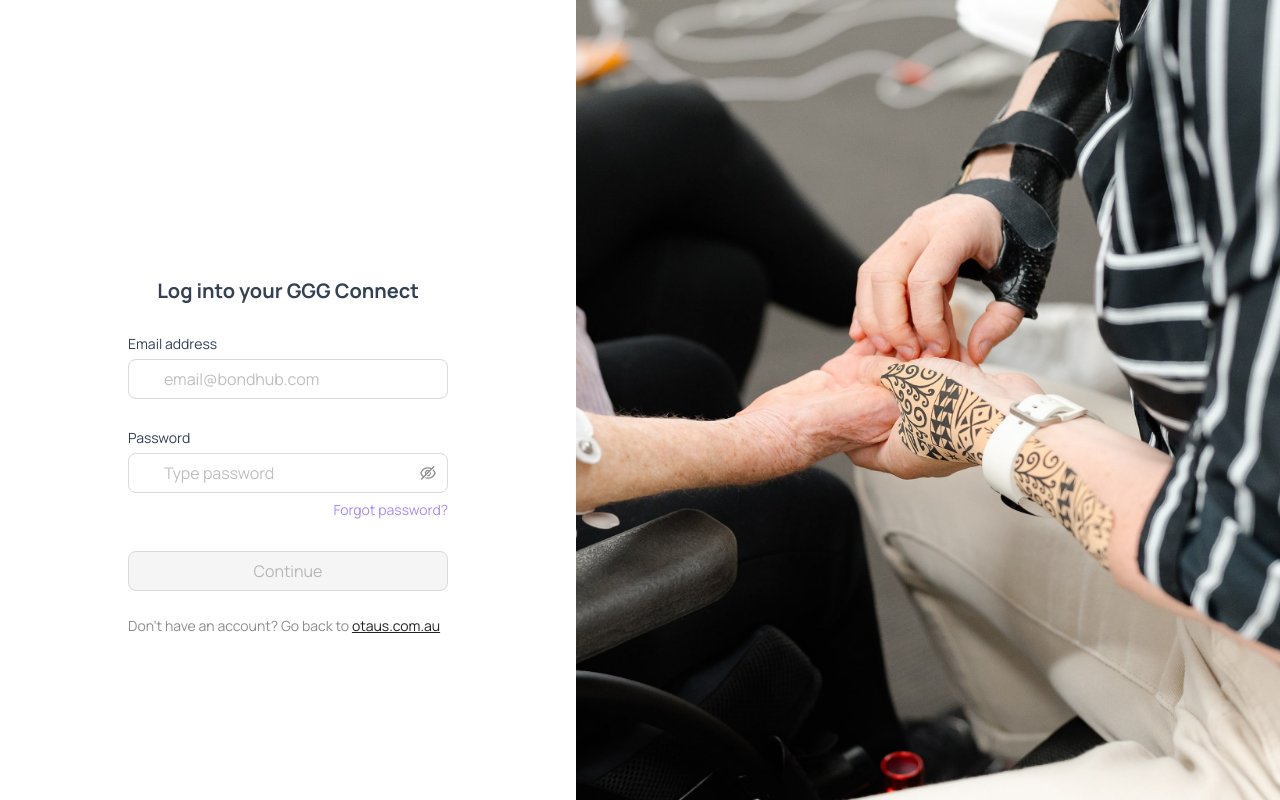
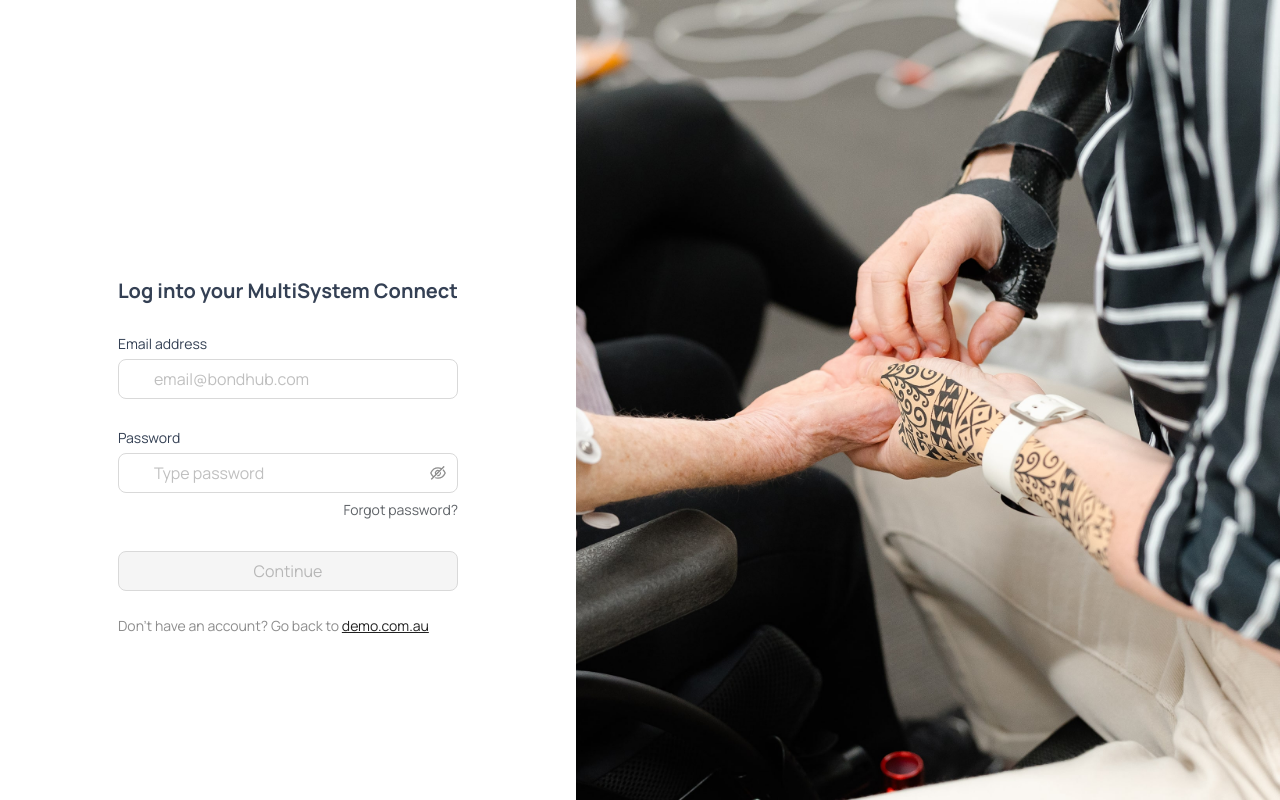
Before and after one commit to topichua/multisystem, a React (Vite) app: page /account/sign-in in a window 1280 px wide. Built offline with nearby package versions, Linux system fonts and the light colour scheme; no server answers; some icons are missing; what @react-pdf/renderer would draw is missing.

Commit message:
color and laber updates

```diff
--- a/src/pages/account/account.layout.tsx
+++ b/src/pages/account/account.layout.tsx
@@ -28,7 +28,7 @@
       </div>
       {size.md && (
         <div className="img">
-          <img src={Back} alt="OTA Connect" />
+          <img src={Back} alt="Multisystem Connect" />
         </div>
       )}
     </S.AccountLayoutStyled>
--- a/src/pages/account/forgot-password/forgot-password.page.tsx
+++ b/src/pages/account/forgot-password/forgot-password.page.tsx
@@ -80,7 +80,7 @@
           distribution="center"
           style={{ marginBottom: 90 }}
         >
-          <ExternalLink href="https://otaus.com.au/">
+          <ExternalLink href="https://demo.au/">
             <HeaderLogoImg />
           </ExternalLink>
         </Stack>
@@ -93,7 +93,7 @@
             type="secondary"
           >
             To reset your password, enter your email address <br /> you may use
-            for OTA Connect
+            for MultiSystem Connect
           </Text>
         </Stack>
       </Stack>
--- a/src/pages/account/sign-in/sign-in.page.tsx
+++ b/src/pages/account/sign-in/sign-in.page.tsx
@@ -145,7 +145,7 @@
             </Button>
           </Form.Item>
           <Text type="secondary">Don't have an account? Go back to </Text>
-          <ExternalLink href="https://otaus.com.au/">otaus.com.au</ExternalLink>
+          <ExternalLink href="https://demo/">demo.com.au</ExternalLink>
         </S.Form>
       </Stack.Item>
     </Stack>
--- a/src/pages/admin-pages/admin-community/__components/manage_meeting_modal/MeetingPrivacyOptions.tsx
+++ b/src/pages/admin-pages/admin-community/__components/manage_meeting_modal/MeetingPrivacyOptions.tsx
@@ -18,7 +18,7 @@
   Public: {
     icon: <Globe01 width={16} height={20} />,
     text: 'Public',
-    description: 'All OTA members',
+    description: 'All Multisystem members',
   },
   Community: {
     icon: <Users01 width={16} height={20} />,
--- a/src/pages/authorized/header/useTourSteps.tsx
+++ b/src/pages/authorized/header/useTourSteps.tsx
@@ -28,7 +28,7 @@
               <S.CloseIcon onClick={() => setCurrentStep(currentStep + 1)} />
             </Stack>
             <Title style={{ fontSize: 18 }}>
-              Welcome to your OTA member portal!
+              Welcome to your member portal!
             </Title>
             <Title level={5} fontWeight={400}>
               Would you like a quick tour of your portal and its <br />{' '}
--- a/src/projects/ota.ts
+++ b/src/projects/ota.ts
@@ -2,7 +2,7 @@
 import BondMxLogo from 'src/assets/logo-ota.svg?react';
 
 export const otaConfig: ProjectConfig = {
-  name: 'GGG',
-  brandColor: 'rgb(167, 139, 250)',
+  name: 'MultiSystem',
+  brandColor: '#5f6368',
   logo: BondMxLogo,
 };
```
